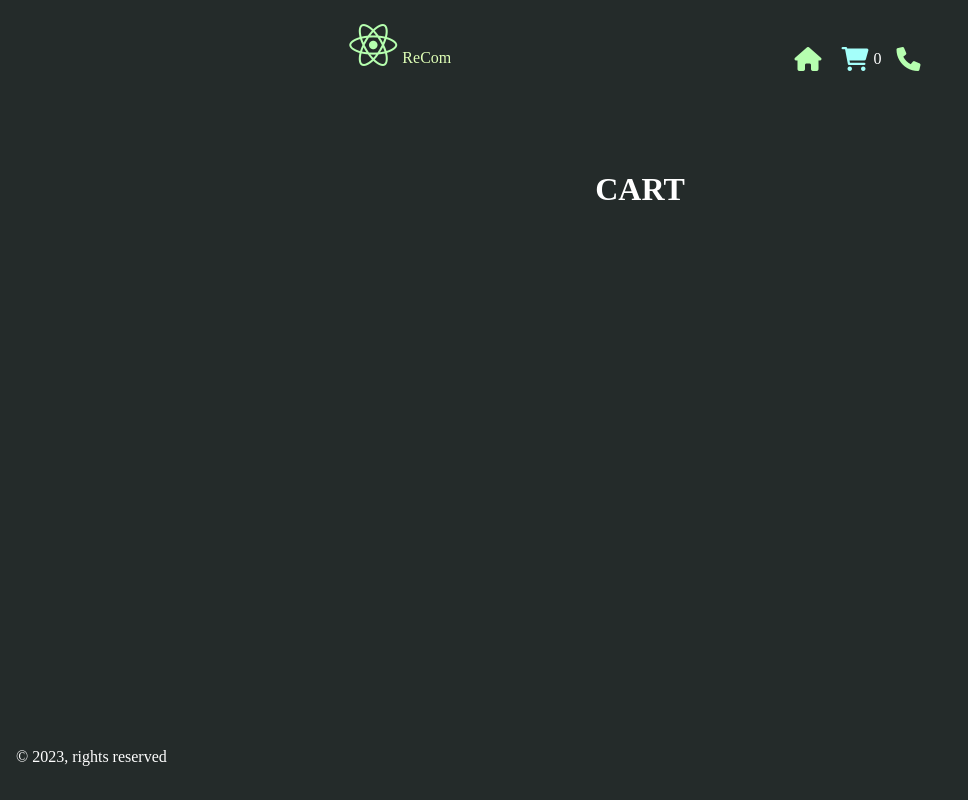
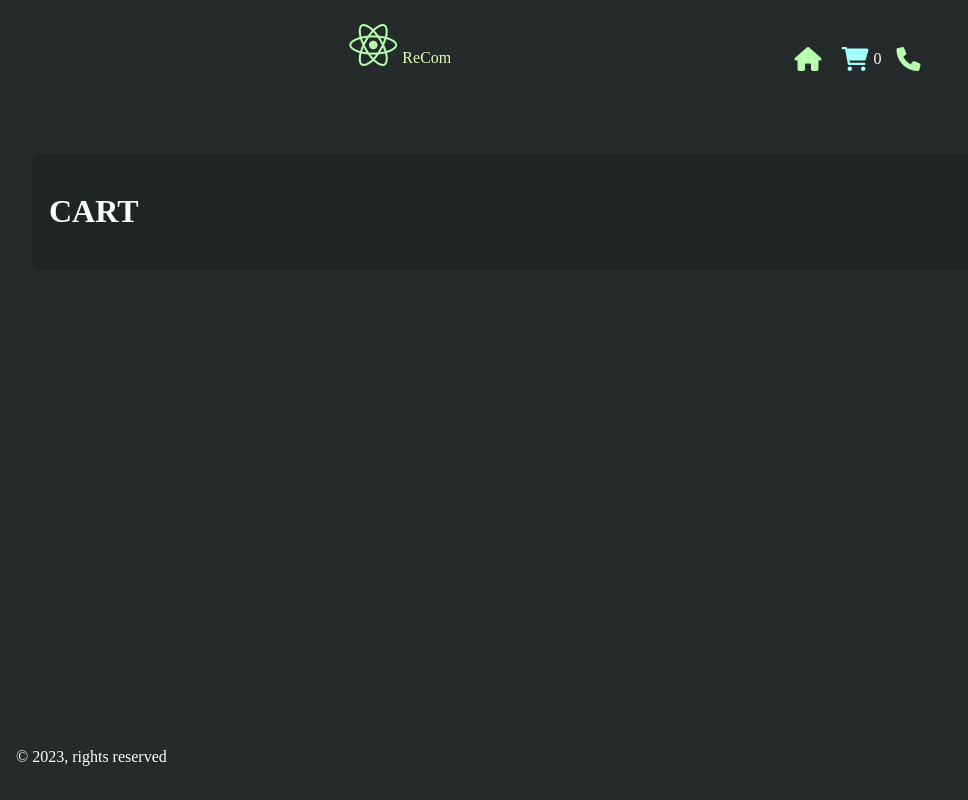
Before and after one commit to trine-marie-sandberg/js-frameworks-ca, a React (Vite) app in the folder ecom-store/: page /cart in a window 1280 px wide. Shown: the whole page, without its empty margins (0-968 px from the left). Built offline with nearby package versions, Linux system fonts and the light colour scheme.

Commit message:
adds pagewrap conponment. updates styles

```diff
--- a/ecom-store/src/components/layout/style.jsx
+++ b/ecom-store/src/components/layout/style.jsx
@@ -5,7 +5,6 @@ export const Main = styled.main`
   display: block;
   color: ${(props) => props.theme.color.font};
   margin: ${(props) => props.theme.sizes.lg};
-  margin: ${(props) => props.theme.sizes.lg} auto;
 `;
 
 export const Wrapper = styled.div`
--- /dev/null
+++ b/ecom-store/src/components/pagewrapp/style.jsx
@@ -0,0 +1,9 @@
+import { styled } from "styled-components";
+
+export const PageWrap = styled.div`
+  margin: ${(props) => props.theme.sizes.xs} auto;
+  background-color: ${(props) => props.theme.color.dark};
+  padding: ${(props) => props.theme.sizes.sm};
+  border: 1px solid ${(props) => props.theme.color.darker};
+  border-radius: ${(props) => props.theme.sizes.borderRadius};
+`;
--- a/ecom-store/src/pages/cart/index.jsx
+++ b/ecom-store/src/pages/cart/index.jsx
@@ -1,9 +1,10 @@
 import React from "react";
+import { PageWrap } from "../../components/pagewrapp/style";
 
 export default function Cart() {
     return(
-        <div>
+        <PageWrap>
             <h1>CART</h1>
-        </div>
+        </PageWrap>
     )
 }
--- a/ecom-store/src/pages/home/index.jsx
+++ b/ecom-store/src/pages/home/index.jsx
@@ -1,15 +1,16 @@
 import React from "react";
 import Cards from "./card";
 import { CardsWrap } from "./cardwrapper";
+import { PageWrap } from "../../components/pagewrapp/style";
 
 export default function Home() {
     return(
-        <>
+        <PageWrap>
           <h1>HOME</h1>
-          <h2><i className="fa-solid fa-fire"></i> items:</h2>
           <CardsWrap>
+            <h2><i className="fa-solid fa-fire"></i> items:</h2>
             <Cards/>
           </CardsWrap>
-        </>
+        </PageWrap>
     )
 }
--- a/ecom-store/src/pages/home/style.jsx
+++ b/ecom-store/src/pages/home/style.jsx
@@ -15,8 +15,8 @@ export const CardsWrapp = styled.div`
 `;
 export const CardWrap = styled.div`
   background-color: ${(props) => props.theme.color.light};
-  border: solid 2px ${(props) => props.theme.color.dark};
+  border: solid 2px ${(props) => props.theme.color.darker};
   border-radius: ${(props) => props.theme.sizes.borderRadius};
-  padding: 15px;
-  margin: 5px;
+  padding: ${(props) => props.theme.sizes.sm};
+  margin: ${(props) => props.theme.sizes.xs};
 `;
--- a/ecom-store/src/styles/global.jsx
+++ b/ecom-store/src/styles/global.jsx
@@ -9,6 +9,7 @@ const GlobalStyle = createGlobalStyle`
     --color-warning-red: red;
     --color-contrast-light: rgb(40, 49, 48);
     --color-contrast-dark: rgb(31, 37, 37);
+    --color-contrast-darker: rgb(28, 34, 34);
     --color-black: rgb(11, 19, 10);
 
     --sizes-xs: 5px;
--- a/ecom-store/src/styles/theme.jsx
+++ b/ecom-store/src/styles/theme.jsx
@@ -8,6 +8,7 @@ const theme = {
         tertiary: 'var(--color-tertiary)',
         font: 'var(--color-font)',
         warning: 'var(--color-warning)',
+        darker: 'var(--color-contrast-darker)',
         dark: 'var(--color-contrast-dark)',
         light: 'var(--color-contrast-light)',
         black: 'var(--color-black)',
```
Also changed, not shown: ecom-store/src/components/pagewrapp/index.jsx (added, +8 -0 lines).
